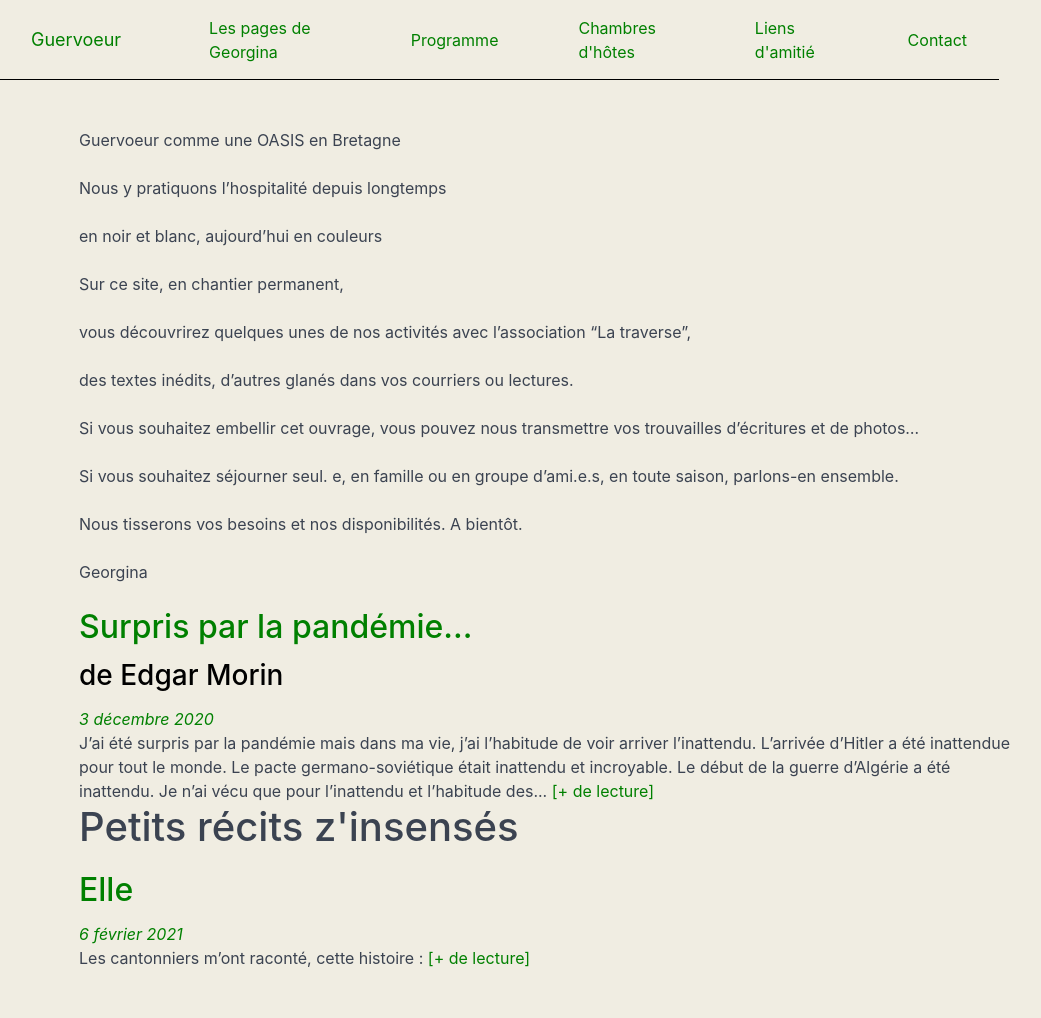
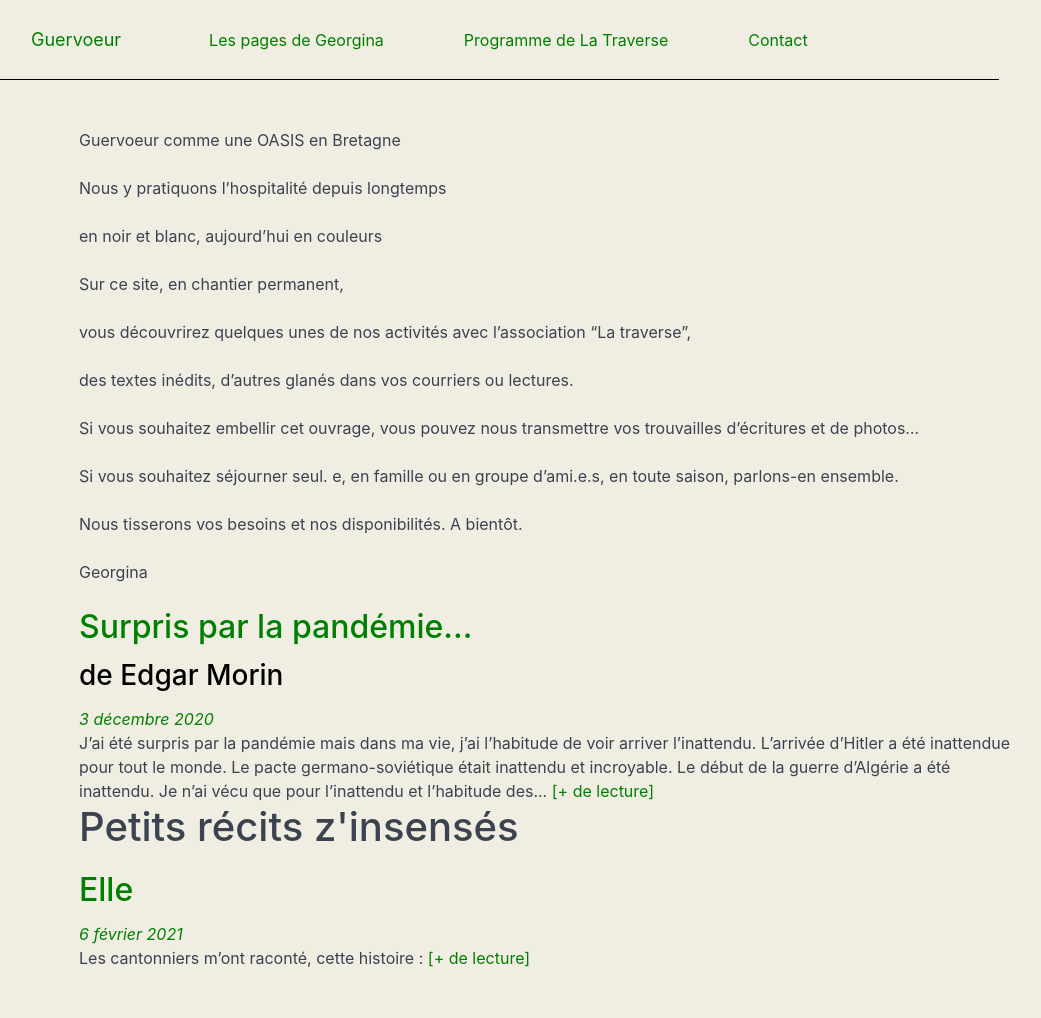
Before and after one commit to violaine-web/guervoeur, a Jekyll site: the page built from index.markdown, in a window 1280 px wide. Shown: the whole page, without its empty margins (141-1182 px from the left). Built offline with Jekyll 4.4.1, drawn with Linux system fonts in a browser that asks for light colours.

Commit message:
enlève des onglets dans la barre du menu

```diff
--- a/_includes/header.html
+++ b/_includes/header.html
@@ -2,9 +2,7 @@
   <section class="navbar-section">
     <a href="/index" class="navbar-brand mr-2">Guervoeur</a>
     <a href="/pages-georgina" class="page-link">Les pages de Georgina</a>
-    <a href="/programme" class="page-link">Programme</a>
-    <a href="/gites-chambres" class="page-link">Chambres d'hôtes</a>
-    <a href="/liens-amitie" class="page-link">Liens d'amitié</a>
+    <a href="/programme" class="page-link">Programme de La Traverse</a>
     <a href="/contact" class="page-link">Contact</a>
   </section>
   <!--
```
